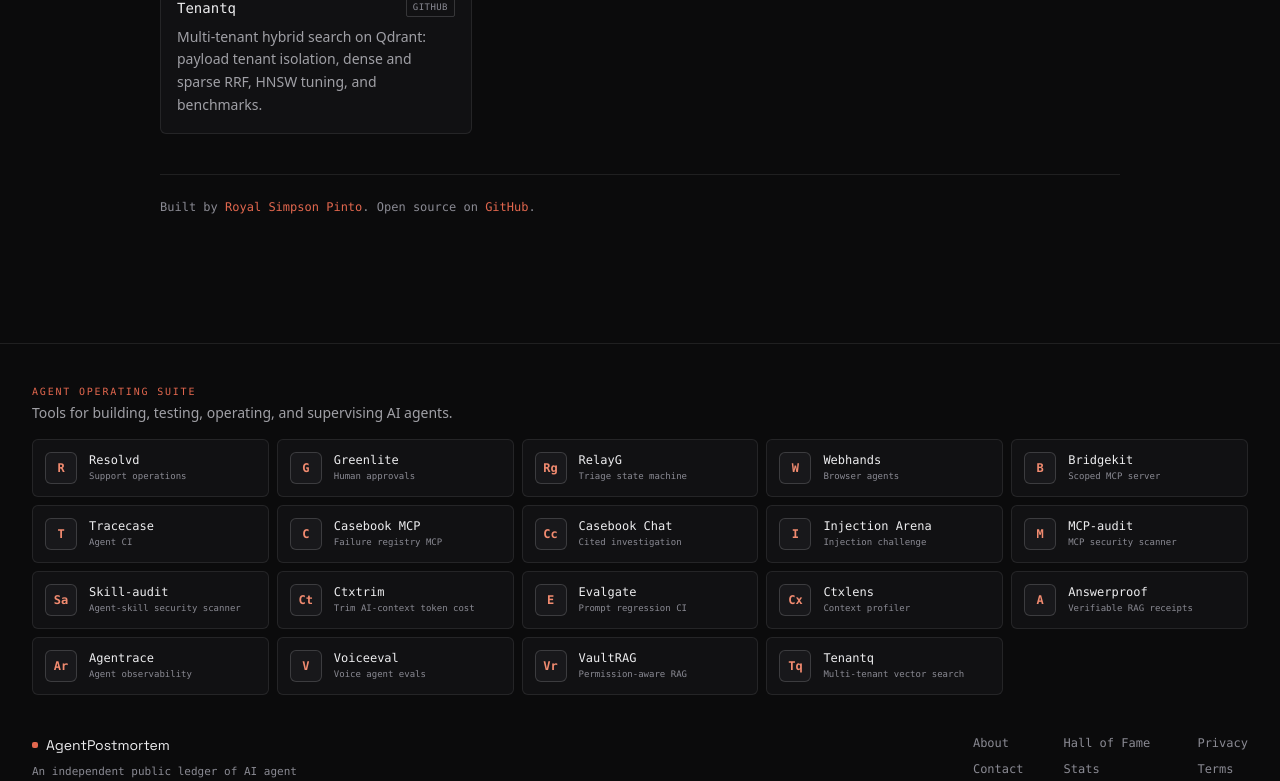
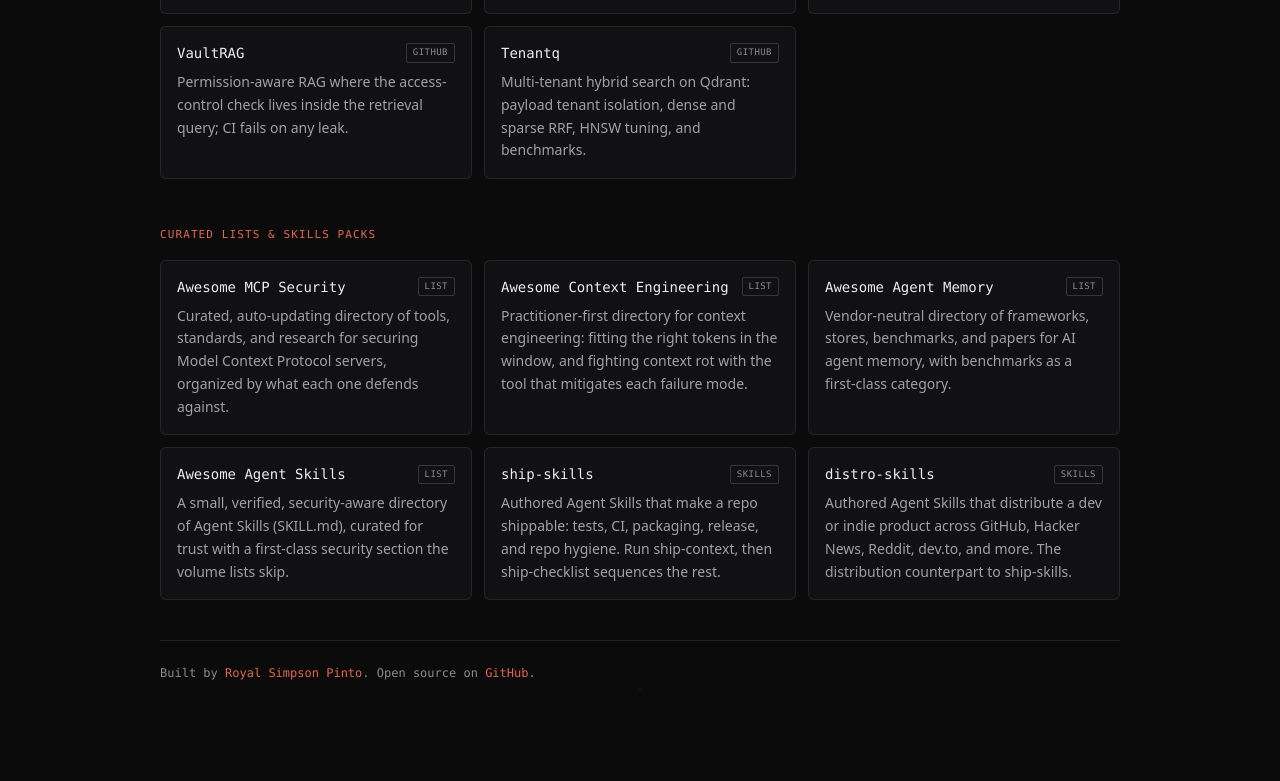
Before and after one commit to AgentPostmortem/agent-postmortem, a Next.js app: page /tools in a window 1280 px wide. Shown: the part 1310-2091 px from the top of the page. Built offline with nearby package versions, Linux system fonts and the light colour scheme; no server answers.

Commit message:
tools: add ship-skills and distro-skills to curated section

```diff
--- a/app/(public)/tools/page.tsx
+++ b/app/(public)/tools/page.tsx
@@ -81,6 +81,13 @@ const AGENTS: Tool[] = [
 
 const TOOLING: Tool[] = [
   {
+    href: "https://www.npmjs.com/package/tokencut",
+    label: "tokencut",
+    description:
+      "Measure and cut the token cost of an LLM or agent message payload before you send it: truncate bloated tool results, drop duplicate context, trim to a budget. Zero model calls.",
+    badge: "npm",
+  },
+  {
     href: "https://www.npmjs.com/package/@royalpinto007/mcp-audit",
     label: "MCP-audit",
     description:
@@ -152,6 +159,51 @@ const TOOLING: Tool[] = [
   },
 ];
 
+const LISTS: Tool[] = [
+  {
+    href: "https://mcp-security.agentpostmortem.com",
+    label: "Awesome MCP Security",
+    description:
+      "Curated, auto-updating directory of tools, standards, and research for securing Model Context Protocol servers, organized by what each one defends against.",
+    badge: "List",
+  },
+  {
+    href: "https://context-engineering.agentpostmortem.com",
+    label: "Awesome Context Engineering",
+    description:
+      "Practitioner-first directory for context engineering: fitting the right tokens in the window, and fighting context rot with the tool that mitigates each failure mode.",
+    badge: "List",
+  },
+  {
+    href: "https://agent-memory.agentpostmortem.com",
+    label: "Awesome Agent Memory",
+    description:
+      "Vendor-neutral directory of frameworks, stores, benchmarks, and papers for AI agent memory, with benchmarks as a first-class category.",
+    badge: "List",
+  },
+  {
+    href: "https://agent-skills.agentpostmortem.com",
+    label: "Awesome Agent Skills",
+    description:
+      "A small, verified, security-aware directory of Agent Skills (SKILL.md), curated for trust with a first-class security section the volume lists skip.",
+    badge: "List",
+  },
+  {
+    href: "https://github.com/royalpinto007/ship-skills",
+    label: "ship-skills",
+    description:
+      "Authored Agent Skills that make a repo shippable: tests, CI, packaging, release, and repo hygiene. Run ship-context, then ship-checklist sequences the rest.",
+    badge: "Skills",
+  },
+  {
+    href: "https://github.com/royalpinto007/distro-skills",
+    label: "distro-skills",
+    description:
+      "Authored Agent Skills that distribute a dev or indie product across GitHub, Hacker News, Reddit, dev.to, and more. The distribution counterpart to ship-skills.",
+    badge: "Skills",
+  },
+];
+
 function ToolCard({ tool }: { tool: Tool }) {
   return (
     <a
@@ -213,6 +265,17 @@ export default function ToolsPage() {
         </div>
       </section>
 
+      <section className="mt-12">
+        <h2 className="mb-4 font-mono text-[11px] uppercase tracking-widest text-accent-red">
+          Curated lists &amp; skills packs
+        </h2>
+        <div className="grid grid-cols-1 gap-3 sm:grid-cols-2 lg:grid-cols-3">
+          {LISTS.map((tool) => (
+            <ToolCard key={tool.href} tool={tool} />
+          ))}
+        </div>
+      </section>
+
       <div className="mt-10 border-t border-border-default pt-6">
         <p className="font-mono text-xs text-text-tertiary">
           Built by{" "}
```
